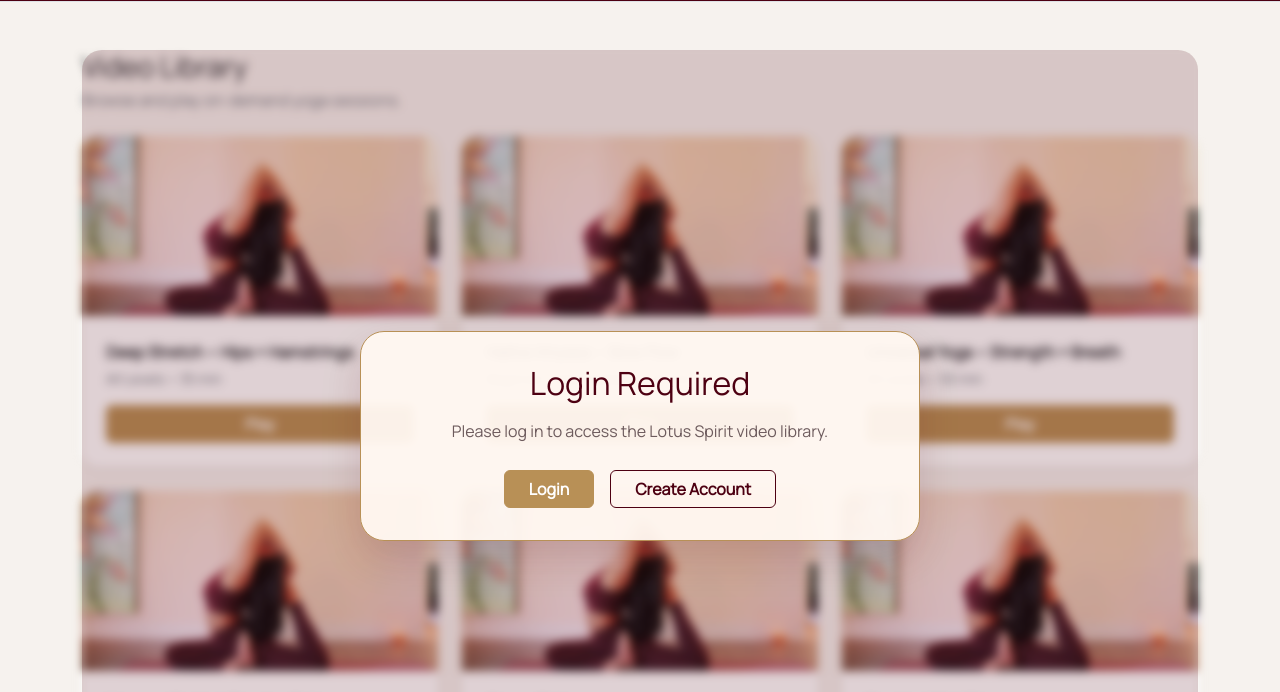
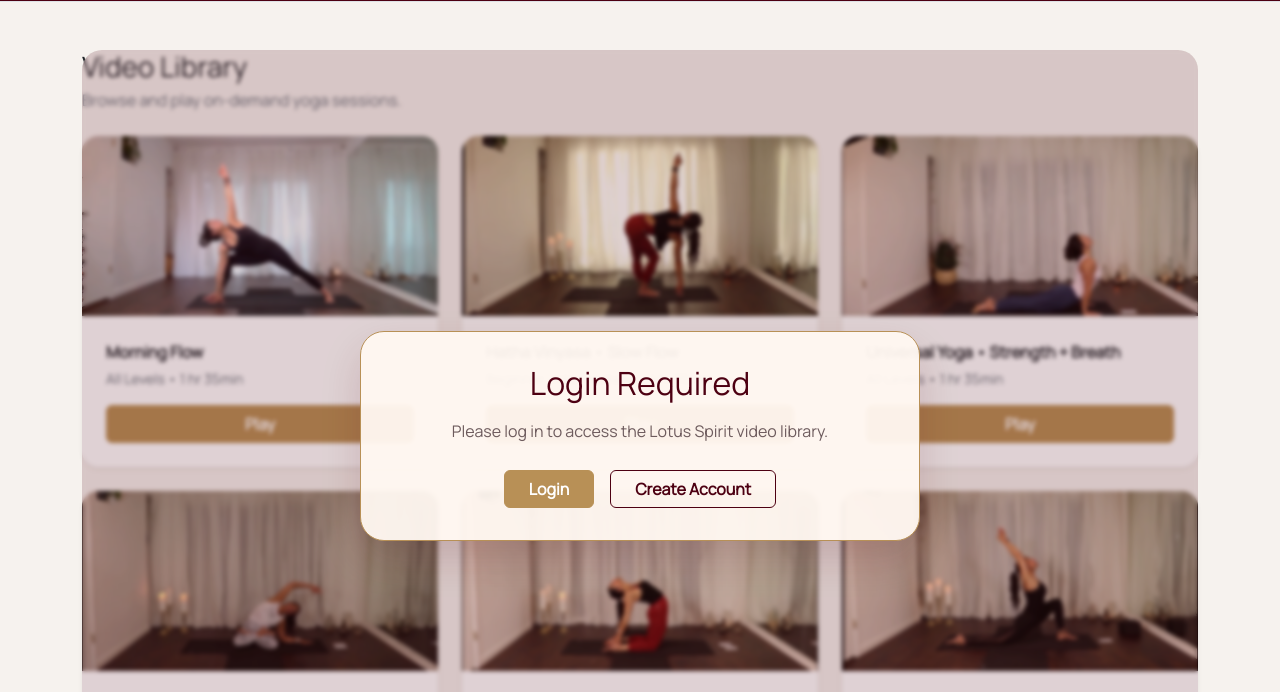
Before and after one commit to GraceEriksen20/LotusSpiritWebsite, a website: page videos.html in a window 1280 px wide. Shown: the part 97-789 px from the top of the page. Drawn offline with nearby package versions, Linux system fonts and the light colour scheme.

Commit message:
Describe what you changed

```diff
--- a/auth.js
+++ b/auth.js
@@ -1,4 +1,4 @@
-/* auth.js - simple demo auth + subscription flags using localStorage */
+/* auth.js - simple demo auth + subscription flags using sessionStorage */
 
 (function () {
   const USER_KEY = "lotus_user";                 // stores logged-in user
@@ -6,7 +6,7 @@
 
   function readJSON(key, fallback) {
     try {
-      const raw = localStorage.getItem(key);
+      const raw = sessionStorage.getItem(key);
       return raw ? JSON.parse(raw) : fallback;
     } catch (e) {
       return fallback;
@@ -14,7 +14,7 @@
   }
 
   function writeJSON(key, value) {
-    localStorage.setItem(key, JSON.stringify(value));
+    sessionStorage.setItem(key, JSON.stringify(value));
   }
 
   const Auth = {
@@ -39,7 +39,7 @@
     },
 
     logout: function () {
-      localStorage.removeItem(USER_KEY);
+      sessionStorage.removeItem(USER_KEY);
     },
 
     // ---- Subscription (demo) ----
--- a/booking.js
+++ b/booking.js
@@ -74,9 +74,9 @@ loadSelectedClass();
 
   function saveBooking(record) {
     const key = "lotus_bookings";
-    const existing = JSON.parse(localStorage.getItem(key) || "[]");
+    const existing = JSON.parse(sessionStorage.getItem(key) || "[]");
     existing.push(record);
-    localStorage.setItem(key, JSON.stringify(existing));
+    sessionStorage.setItem(key, JSON.stringify(existing));
   }
 
 async function sendConfirmationEmail(record) {
--- a/videos.html
+++ b/videos.html
@@ -185,7 +185,7 @@
     <div class="video-library-wrapper">
 
       <!-- Overlay -->
-      <div id="videoLibraryOverlay" class="video-library-overlay">
+      <div id="videoLibraryOverlay" class="video-library-overlay hidden">
         <div id="videoOverlayCard" class="video-overlay-card">
           <h2>Unlock the Video Library</h2>
           <p>
@@ -200,7 +200,7 @@
       </div>
 
       <!-- Content -->
-      <div id="videoLibraryContent" class="video-library-content locked">
+      <div id="videoLibraryContent" class="video-library-content locked" style="visibility: hidden;"></div>
         <div class="mb-4">
           <h1 class="h3 mb-1">Video Library</h1>
           <p class="text-secondary mb-0">
@@ -225,40 +225,46 @@
   <script>
     const demoVideos = [
       {
-        title: "Deep Stretch • Hips + Hamstrings",
-        level: "All Levels",
-        length: "35 min",
-        image: "images/Yoga7.jpg"
-      },
+  title: "Morning Flow",
+  level: "All Levels",
+  length: "1 hr 35min",
+  image: "images/VIdeo1.png",
+  url: "https://www.youtube.com/embed/mCqoybQwzrw"
+},
       {
         title: "Hatha Vinyasa • Slow Flow",
         level: "Beginner–Intermediate",
-        length: "45 min",
-        image: "images/Yoga7.jpg"
+        length: "1 hr 35min",
+        image: "images/video2.png",
+        url: "https://drive.google.com/file/d/11hZSuVh8Bo1Z7mgA_J4Xh3Cmxt6r7y4W/preview"
       },
       {
         title: "Universal Yoga • Strength + Breath",
         level: "All Levels",
-        length: "50 min",
-        image: "images/Yoga7.jpg"
+        length: "1 hr 35min",
+        image: "images/video3.png",
+        url: "https://drive.google.com/file/d/1qHlTYrz-m4yEPIHxlB5cjE0bEplaUwbD/preview"
       },
       {
         title: "Nervous System Reset • Calm",
         level: "All Levels",
-        length: "20 min",
-        image: "images/Yoga7.jpg"
+        length: "1 hr 35min",
+        image: "images/video4.png",
+        url: "https://drive.google.com/file/d/1zBxhA1Hm1waw5Uy9Srgz3vguSQQaMrS-/preview"
       },
       {
         title: "Core + Balance",
         level: "Intermediate",
-        length: "30 min",
-        image: "images/Yoga7.jpg"
+        length: "1 hr 35min",
+        image: "images/video5.png",
+        url: "https://drive.google.com/file/d/1YreXJ0UAzLTC84cF35zncLU8Gc6ysbTe/preview"
       },
       {
         title: "Evening Wind Down",
         level: "All Levels",
-        length: "25 min",
-        image: "images/Yoga7.jpg"
+        length: "1 hr 35min",
+        image: "images/video6.png",
+        url: "https://drive.google.com/file/d/1IkHZXJ8pwt8FZM6uR51Xmyjcnqobfkdb/preview"
       }
     ];
 
@@ -293,6 +299,7 @@
       const overlay = document.getElementById("videoLibraryOverlay");
       const overlayCard = document.getElementById("videoOverlayCard");
       const content = document.getElementById("videoLibraryContent");
+      content.style.visibility = "visible";
 
       const isLoggedIn = Auth.isLoggedIn();
 
```
Also changed, not shown: watch.html (+34 -16 lines), images/VIdeo1.png (added), images/video2.png (added), images/video3.png (added), images/video4.png (added), images/video5.png (added), images/video6.png (added).
